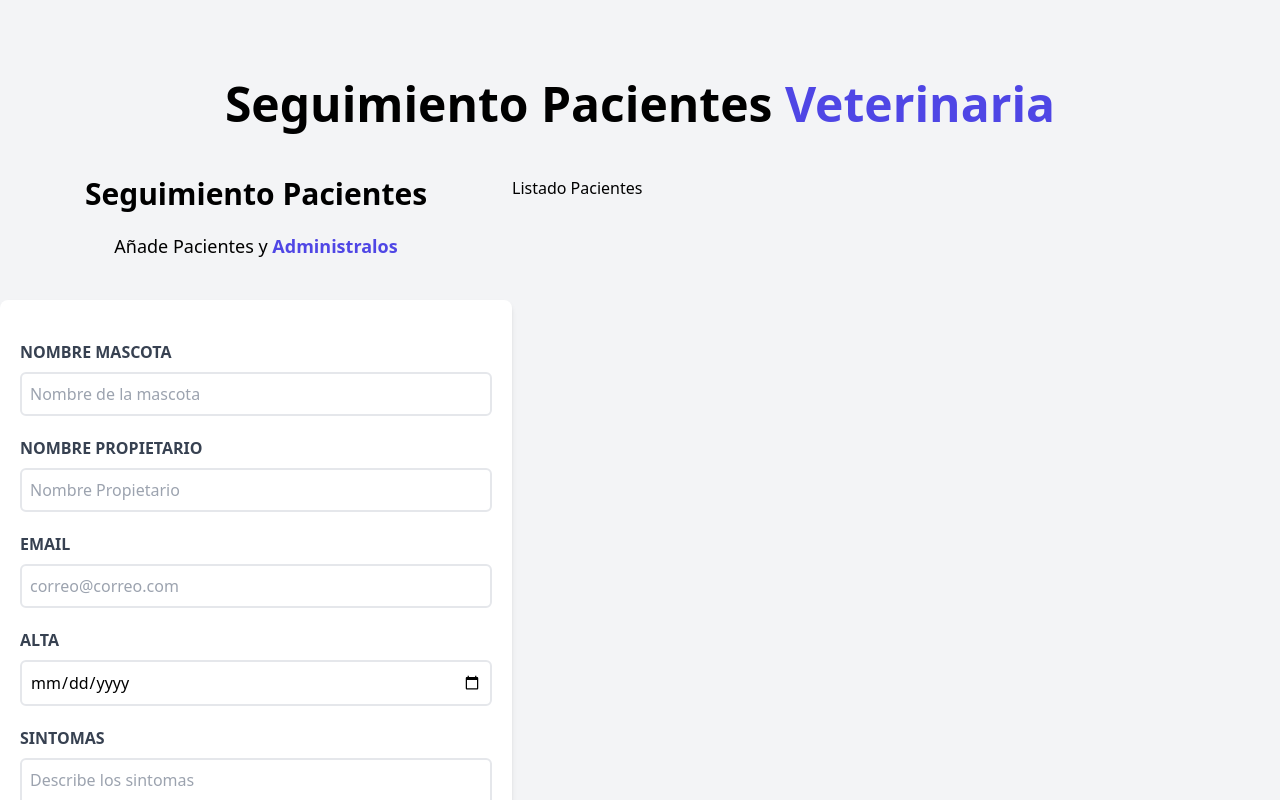
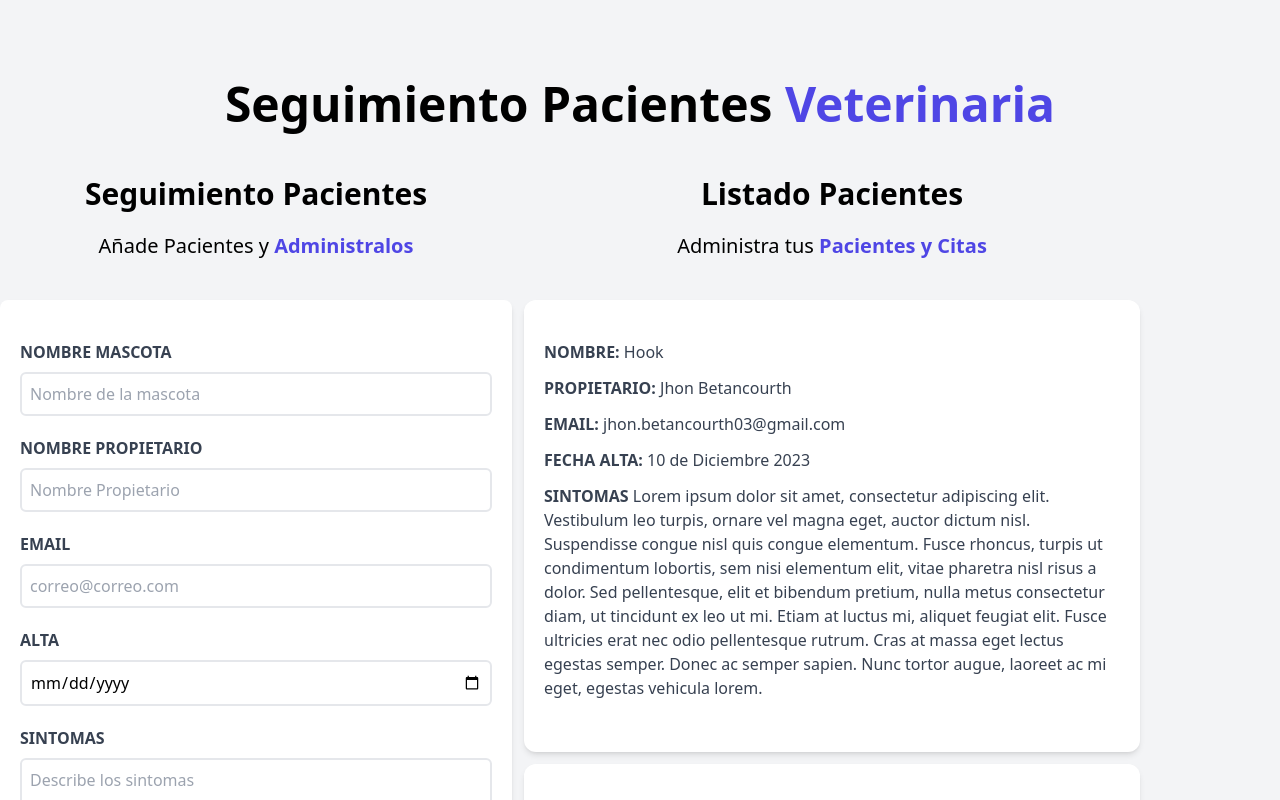
Before and after one commit to jhonbg09/App-medicVet, a React (Vite) app: page / in a window 1280 px wide. Shown: the top 800 px of the page. Built offline with nearby package versions, Linux system fonts and the light colour scheme.

Commit message:
Creando componente Pacientes

```diff
--- a/src/components/Formulario.jsx
+++ b/src/components/Formulario.jsx
@@ -1,8 +1,8 @@
 const Formulario = () => {
   return (
-    <div className="md:w-1/2 lg:w-2/5">
+    <div className="md:w-1/2 lg:w-2/5" >
       <h2 className="font-black text-3xl text-center">Seguimiento Pacientes</h2>
-      <p className="text-lg mt-5 text-center mb-10">
+      <p className="text-xl mt-5 text-center mb-10">
         Añade Pacientes y{" "}
         <span className="text-indigo-600 font-bold">Administralos</span>
       </p>
--- a/src/components/ListadoPacientes.jsx
+++ b/src/components/ListadoPacientes.jsx
@@ -1,8 +1,13 @@
-
+import Pacientes from "./Pacientes";
 const ListadoPacientes = () => {
     return (
-        <div className="w-1/2 lg:-3/5">
-            <h2 >Listado Pacientes</h2>
+        <div className="md:w-1/2 lg:-3/5 md:h-screen overflow-y-scroll">
+            <h2 className="font-black text-3xl text-center">Listado Pacientes</h2>
+            <p className="text-xl mt-5 text-center mb-10">Administra tus {' '}<span className="text-indigo-600 font-bold">Pacientes y Citas</span></p>
+            <Pacientes/>
+            <Pacientes/>
+            <Pacientes/>
+            <Pacientes/>
         </div>
     );
 }
--- /dev/null
+++ b/src/components/Pacientes.jsx
@@ -0,0 +1,30 @@
+
+const Pacientes = () => {
+    return (
+        <div className="m-3 bg-white shadow-md px-5 py-10 rounded-xl">
+                <p className="font-bold text-gray-700 mb-3 uppercase">
+                    Nombre:{' '}
+                    <span className="font-normal normal-case">Hook</span>
+                </p>
+                <p className="font-bold text-gray-700 mb-3 uppercase">
+                    Propietario:{' '}
+                    <span className="font-normal normal-case">Jhon Betancourth</span>
+                </p>
+                <p className="font-bold text-gray-700 mb-3 uppercase">
+                    Email:{' '}
+                    <span className="font-normal normal-case">jhon.betancourth03@gmail.com</span>
+                </p>
+                <p className="font-bold text-gray-700 mb-3 uppercase">
+                    Fecha Alta:{' '}
+                    <span className="font-normal normal-case">10 de Diciembre 2023</span>
+                </p>
+                <p className="font-bold text-gray-700 mb-3 uppercase">
+                    Sintomas{' '}
+                    <span className="font-normal normal-case">Lorem ipsum dolor sit amet, consectetur adipiscing elit. Vestibulum leo turpis, ornare vel magna eget, auctor dictum nisl. Suspendisse congue nisl quis congue elementum. Fusce rhoncus, turpis ut condimentum lobortis, sem nisi elementum elit, vitae pharetra nisl risus a dolor. Sed pellentesque, elit et bibendum pretium, nulla metus consectetur diam, ut tincidunt ex leo ut mi. Etiam at luctus mi, aliquet feugiat elit. Fusce ultricies erat nec odio pellentesque rutrum. Cras at massa eget lectus egestas semper. Donec ac semper sapien. Nunc tortor augue, laoreet ac mi eget, egestas vehicula lorem. </span>
+                </p>
+
+            </div>
+    );
+}
+
+export default Pacientes;
```
